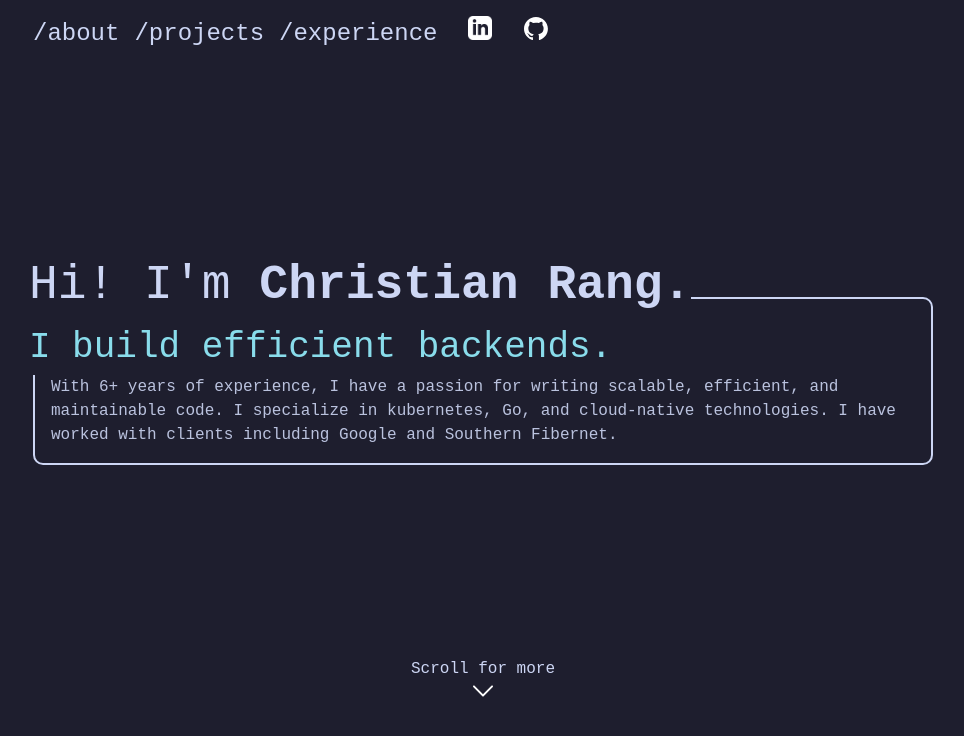
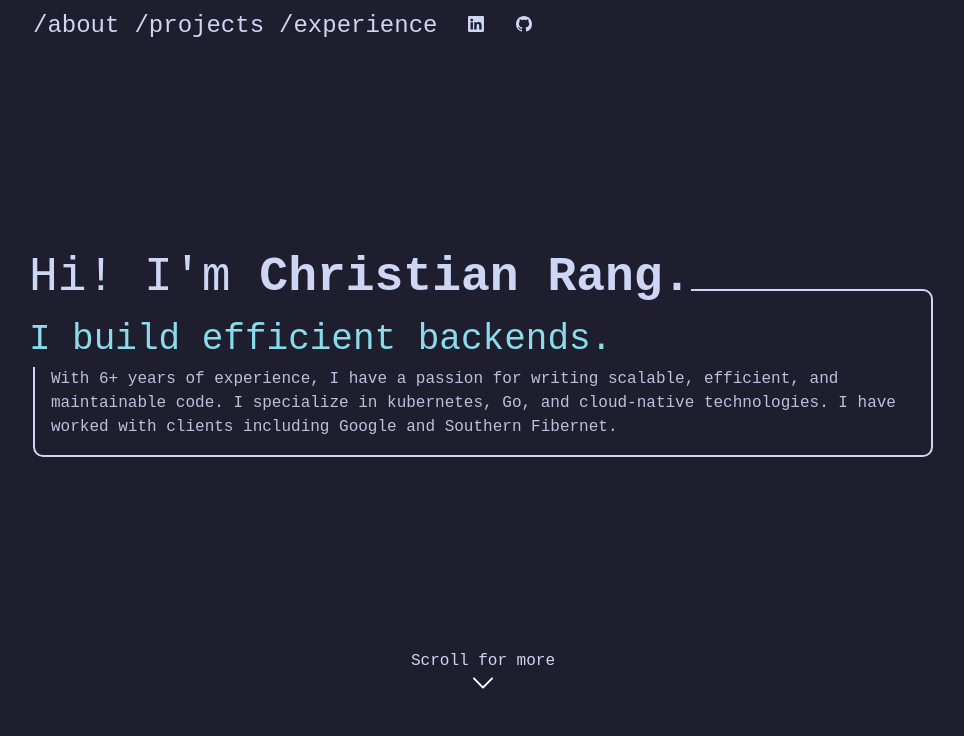
Before and after one commit to christianrang/portfolio-site, a Next.js app: page / in a window 1280 px wide. Shown: the top 736 px of the page, without its empty margins (157-1121 px from the left). Built offline with nearby package versions, Linux system fonts and the light colour scheme.

Commit message:
chore: icon color to match text (#29)

```diff
--- a/components/contactme/contactme.tsx
+++ b/components/contactme/contactme.tsx
@@ -1,19 +1,15 @@
-import Image from "next/image";
 import styles from "@/styles/Contactme.module.css";
 
 type ContactProps = {
-  src: string;
-  alt: string;
     href: string;
+    children?: React.ReactNode;
 };
 
-const Contact = ({ src, alt, href }: ContactProps) => {
+const Contact = ({ href, children }: ContactProps) => {
     return (
         <>
             <div className={styles.contact}>
-        <a href={href}>
-          <Image src={src} width={24} height={24} alt={alt} />
-        </a>
+                <a href={href}>{children}</a>
             </div>
         </>
     );
--- /dev/null
+++ b/components/icons/github.tsx
@@ -0,0 +1,20 @@
+type GithubIconProps = {
+    className?: string;
+};
+
+const GithubIcon = ({className}: GithubIconProps) => {
+    return (
+        <svg
+            xmlns="http://www.w3.org/2000/svg"
+            width="16"
+            height="16"
+            fill="currentColor"
+            className={className ? className : "bi bi-github"}
+            viewBox="0 0 16 16"
+        >
+            <path d="M8 0C3.58 0 0 3.58 0 8c0 3.54 2.29 6.53 5.47 7.59.4.07.55-.17.55-.38 0-.19-.01-.82-.01-1.49-2.01.37-2.53-.49-2.69-.94-.09-.23-.48-.94-.82-1.13-.28-.15-.68-.52-.01-.53.63-.01 1.08.58 1.23.82.72 1.21 1.87.87 2.33.66.07-.52.28-.87.51-1.07-1.78-.2-3.64-.89-3.64-3.95 0-.87.31-1.59.82-2.15-.08-.2-.36-1.02.08-2.12 0 0 .67-.21 2.2.82.64-.18 1.32-.27 2-.27s1.36.09 2 .27c1.53-1.04 2.2-.82 2.2-.82.44 1.1.16 1.92.08 2.12.51.56.82 1.27.82 2.15 0 3.07-1.87 3.75-3.65 3.95.29.25.54.73.54 1.48 0 1.07-.01 1.93-.01 2.2 0 .21.15.46.55.38A8.01 8.01 0 0 0 16 8c0-4.42-3.58-8-8-8" />
+        </svg>
+    );
+};
+
+export default GithubIcon;
--- /dev/null
+++ b/components/icons/linkedin.tsx
@@ -0,0 +1,20 @@
+type LinkedInIconProps = {
+    className?: string;
+};
+
+const LinkedInIcon = ({className}: LinkedInIconProps) => {
+    return (
+        <svg
+            xmlns="http://www.w3.org/2000/svg"
+            width="16"
+            height="16"
+            fill="currentColor"
+            className={className ? className : "bi bi-linkedin"}
+            viewBox="0 0 16 16"
+        >
+            <path d="M0 1.146C0 .513.526 0 1.175 0h13.65C15.474 0 16 .513 16 1.146v13.708c0 .633-.526 1.146-1.175 1.146H1.175C.526 16 0 15.487 0 14.854zm4.943 12.248V6.169H2.542v7.225zm-1.2-8.212c.837 0 1.358-.554 1.358-1.248-.015-.709-.52-1.248-1.342-1.248S2.4 3.226 2.4 3.934c0 .694.521 1.248 1.327 1.248zm4.908 8.212V9.359c0-.216.016-.432.08-.586.173-.431.568-.878 1.232-.878.869 0 1.216.662 1.216 1.634v3.865h2.401V9.25c0-2.22-1.184-3.252-2.764-3.252-1.274 0-1.845.7-2.165 1.193v.025h-.016l.016-.025V6.169h-2.4c.03.678 0 7.225 0 7.225z" />
+        </svg>
+    );
+};
+
+export default LinkedInIcon;
--- a/components/layout/footer.tsx
+++ b/components/layout/footer.tsx
@@ -11,7 +11,7 @@
                         <div className={styles.footer}>
                             <Link href="https://github.com/christianrang/portfolio-site">
                                 <Image
-                                    src="/github-mark-white.svg"
+                                    src="/github.svg"
                                     alt=""
                                     width={githubHeight}
                                     height={githubHeight}
--- a/components/navbar/navbar.tsx
+++ b/components/navbar/navbar.tsx
@@ -2,6 +2,8 @@
 import Link from "next/link";
 import { useRouter } from "next/router";
 import Contact from "@/components/contactme/contactme";
+import GithubIcon from "@/components/icons/github";
+import LinkedInIcon from "@/components/icons/linkedin";
 
 type NavItem = {
     name: string;
@@ -61,10 +63,7 @@
                                                 key={index}
                                                 className={styles.navbaritem}
                                             >
-                                                <Link
-                                                    key={index}
-                                                    href={route}
-                                                >
+                                                <Link key={index} href={route}>
                                                     {name}
                                                 </Link>
                                             </div>
@@ -87,16 +86,13 @@
                             }
                         )}
                     </>
-                        <Contact
-                            href="https://www.linkedin.com/in/christian-rang"
-                            src="/linkedin.png"
-                            alt="Linkedin"
-                        />
-                    <Contact
-                        src="/github-mark-white.svg"
-                        alt="Github"
-                        href="https://github.com/christianrang"
-                    />
+                    <Contact href="https://www.linkedin.com/in/christian-rang">
+                        <LinkedInIcon />
+                    </Contact>
+                    <Contact href="https://github.com/christianrang">
+                        <GithubIcon />
+                    </Contact>
+
                 </div>
             </div>
         </>
```
Also changed, not shown: public/github-mark-white.svg (deleted), public/linkedin.png (deleted). Lines whose indentation alone changed are shown as unchanged.
